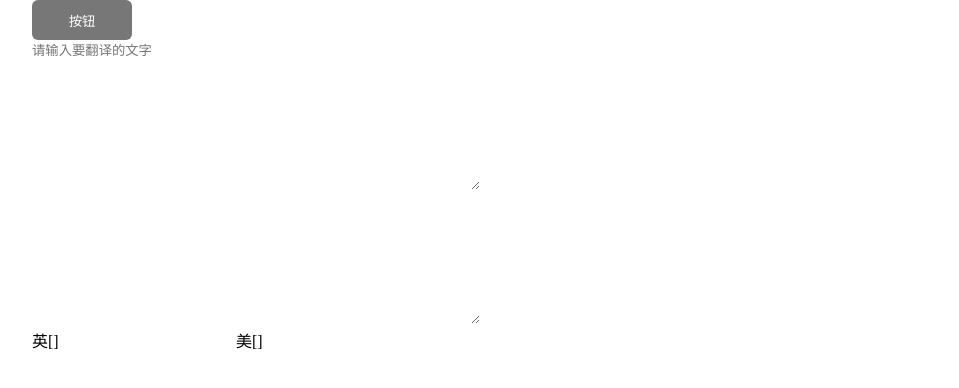
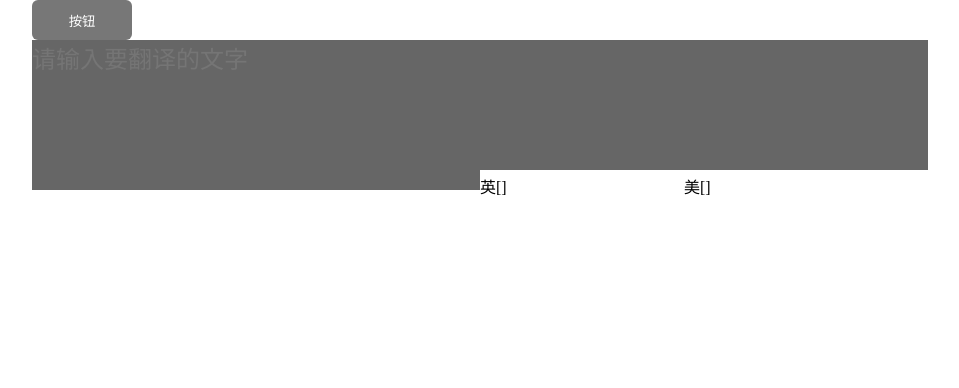
Before and after one commit to zSoy/i, a plain HTML site: page trans.html in a window 1280 px wide. Shown: the whole page, without its empty margins (96-1055 px from the left). Drawn offline with Linux system fonts and the light colour scheme.

Commit message:
Update trans.html

```diff
--- a/trans.html
+++ b/trans.html
@@ -10,6 +10,13 @@
       }
       span{
         display:inline-block;
+      }
+      textarea{
+        width: 35vw;
+        height: 150px;
+        background-color:#666;
+        resize:none;
+        font-size:24px;
       }
       #container{
         width:80vw;
@@ -31,9 +38,9 @@
       #trans:hover{
         background-color: #666;
       }
-      textarea{
-        width: 35vw;
-        height: 150px;
+      #input{
+        display: flex;
+        flex-flow:row wrap;
       }
       .pronounce{
         width:200px;
```
